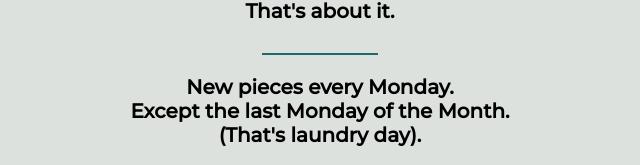
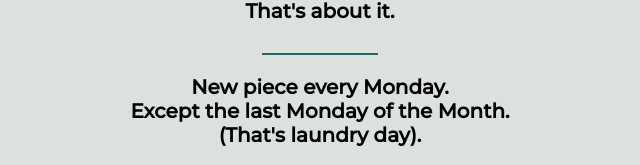
Before and after one commit to CN-M/cn-next-blog, a Next.js app: page /about in a window 1280 px wide. Shown: the part 382-547 px from the top of the page, without its empty margins (320-960 px from the left). Built offline with nearby package versions, Linux system fonts and the light colour scheme.

Commit message:
Small change

```diff
--- a/pages/about.jsx
+++ b/pages/about.jsx
@@ -19,7 +19,7 @@ const about = ({ posts }) => {
         <h2>That&apos;s about it.</h2>
 
         <hr />
-        <h2>New pieces every Monday.</h2>
+        <h2>New piece every Monday.</h2>
         <h2>Except the last Monday of the Month.</h2>
         <h2>(That&apos;s laundry day).</h2>
         <hr />
```
